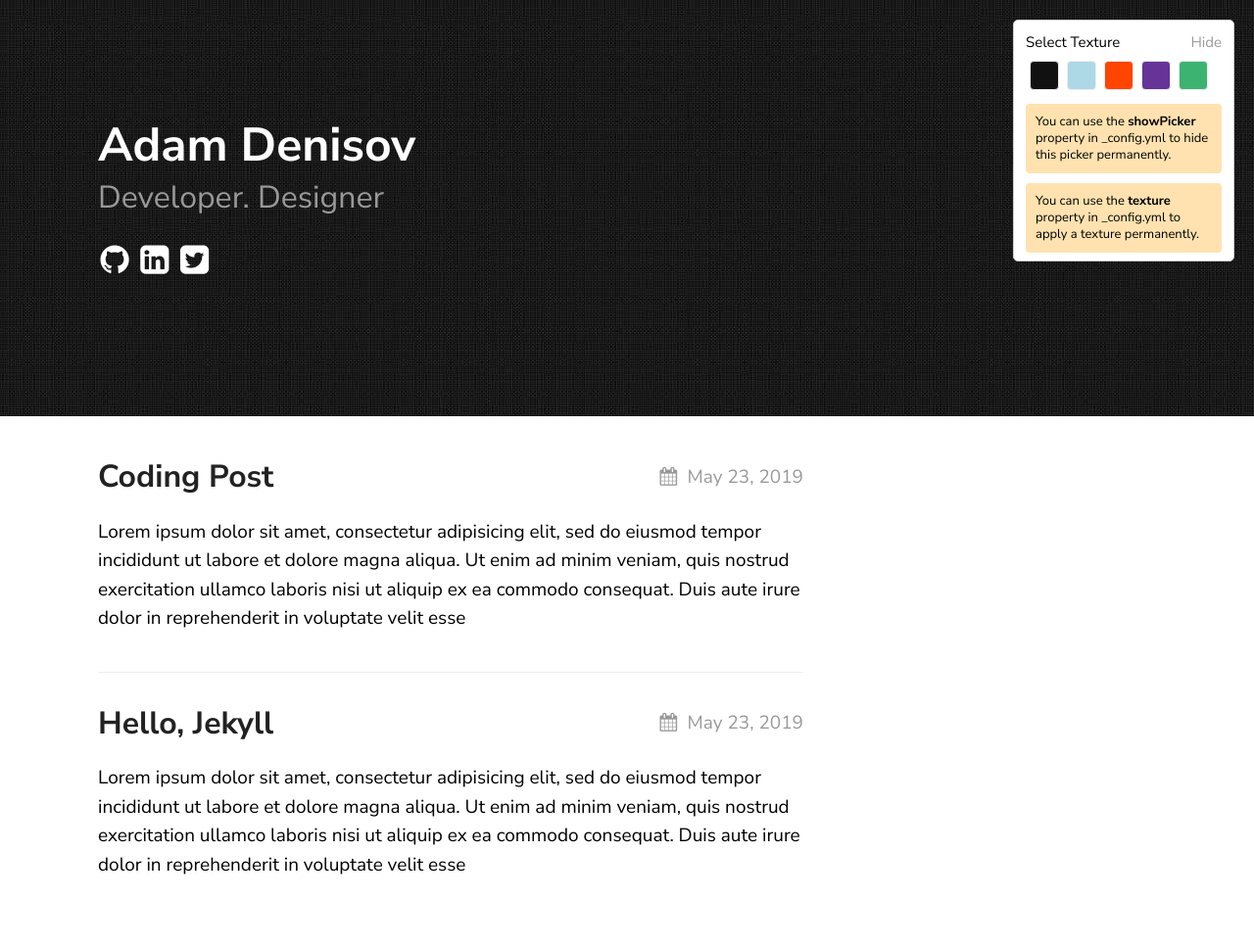
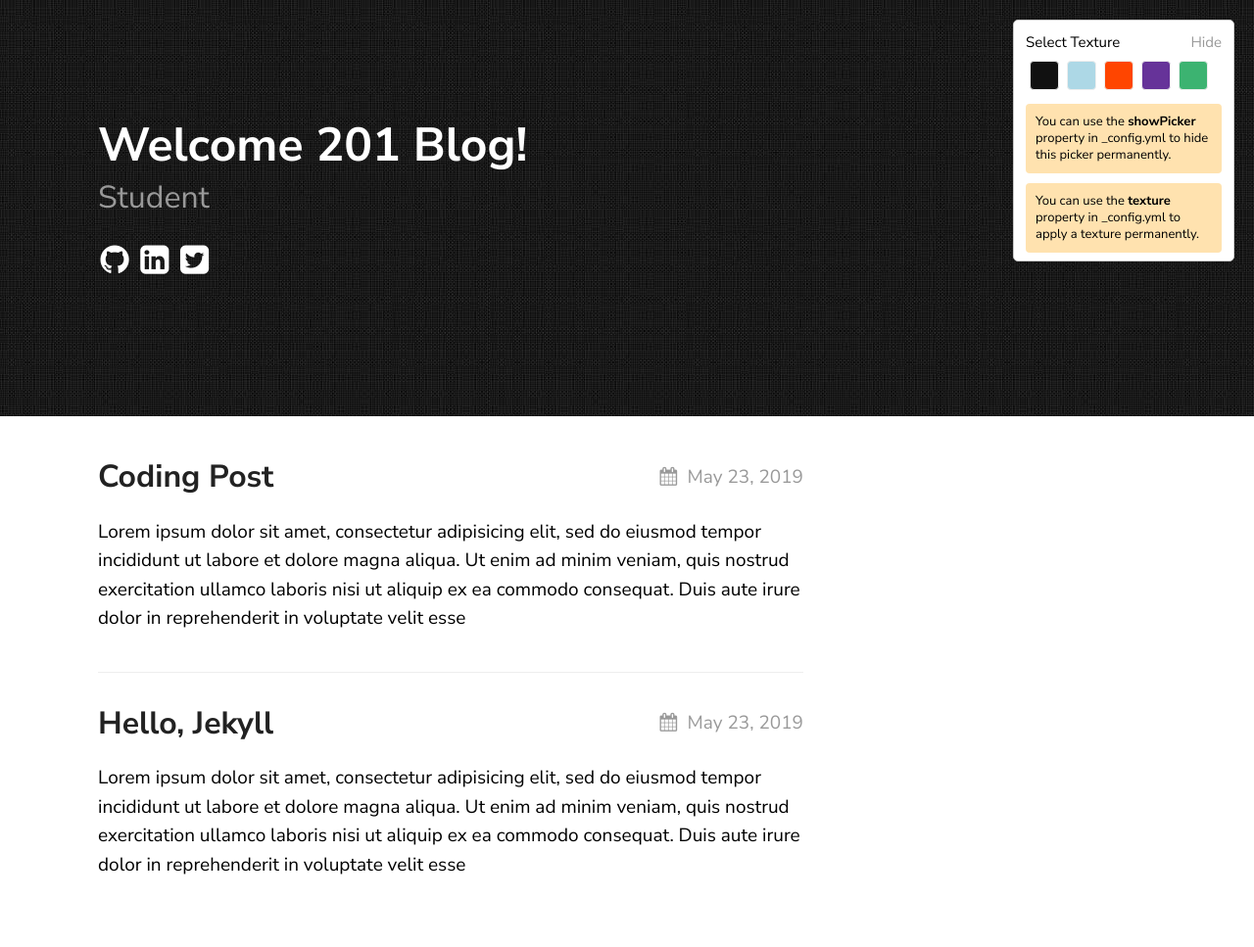
Before and after one commit to 20Han/20Han.github.io, a Jekyll site: the page built from index.md, in a window 1280 px wide. Shown: the whole page at 98% size. Built offline with Jekyll 4.4.1, drawn with Linux system fonts in a browser that asks for light colours.

Commit message:
Theme v2

```diff
--- a/_config.yml
+++ b/_config.yml
@@ -1,5 +1,5 @@
-title: Texture Theme
-author: GitHub User
+title: 201 Blog
+author: 201
 email: your-email@domain.com
 description: > # this means to ignore newlines until "show_exerpts:"
   Write an awesome description for your new site here. You can edit this
@@ -16,8 +16,8 @@ sass:
 
 permalink: /posts/:title/
 texture:
-  title: Adam Denisov
-  tagline: Developer. Designer
+  title: Welcome 201 Blog!
+  tagline: Student
   date_format: "%b %-d, %Y"
   style: black
   showNav: false
```
